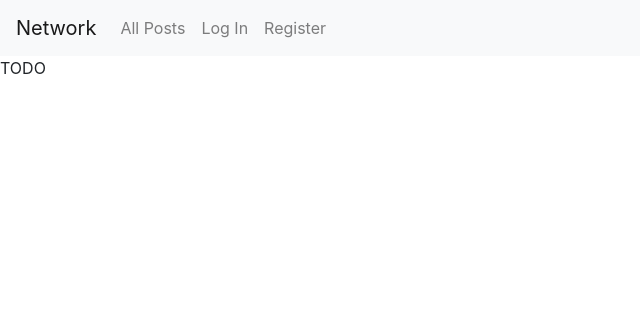
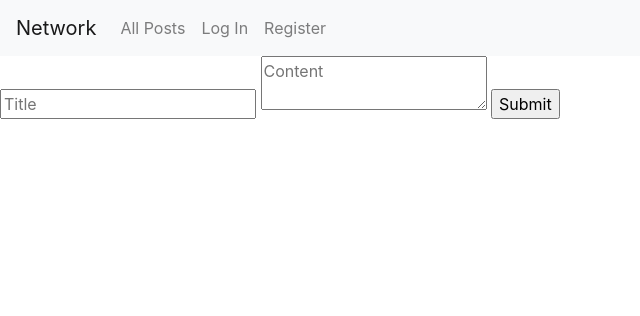
Before and after one commit to Marwanishere/network, a Django app: page / in a window 1280 px wide. Shown: the top 316 px of the page, without its empty margins (0-640 px from the left). Run offline with Django 3.2, Linux system fonts and the light colour scheme; some libraries are stand-ins or nearby versions.

Commit message:
attempting to get the network to show old posts, so far there are no crashes however posts are not yet displayed even though they can be submitted

```diff
--- a/project4/network/models.py
+++ b/project4/network/models.py
@@ -4,3 +4,9 @@ from django.db import models
 
 class User(AbstractUser):
     pass
+
+class NewPost(models.Model):
+    user = models.ForeignKey(User, on_delete=models.CASCADE, related_name= "user1")
+    title = models.CharField(max_length=64)
+    content = models.TextField()
+    timestamp = models.DateTimeField(auto_now_add=True)
--- a/project4/network/templates/network/index.html
+++ b/project4/network/templates/network/index.html
@@ -1,5 +1,15 @@
 {% extends "network/layout.html" %}
-
+{% load static %}
 {% block body %}
-    TODO
+<!-- following form mostly acquired through cs50.ai prompting -->
+    <form id="UserPost">
+        <input type="text" name="title" placeholder="Title">
+        <textarea name="content" placeholder="Content"></textarea>
+        <input type="submit" value="Submit">
+    </form>
+    <div id = "container4posts">
+    </div>
 {% endblock %}
+{% block script %}
+    <script src="{% static 'network/index.js' %}"></script>
+{% endblock %}
--- a/project4/network/templates/network/layout.html
+++ b/project4/network/templates/network/layout.html
@@ -20,7 +20,7 @@
                     </li>
                 {% endif %}
                 <li class="nav-item">
-                  <a class="nav-link" href="{% url 'index' %}">All Posts</a>
+                  <a class="nav-link" id = " " href="{% url 'index' %}">All Posts</a>
                 </li>
                 {% if user.is_authenticated %}
                     <li class="nav-item">
--- a/project4/network/urls.py
+++ b/project4/network/urls.py
@@ -7,5 +7,6 @@ urlpatterns = [
     path("", views.index, name="index"),
     path("login", views.login_view, name="login"),
     path("logout", views.logout_view, name="logout"),
-    path("register", views.register, name="register")
+    path("register", views.register, name="register"),
+    path("getPosts", views.call_posts, name = "call_posts")
 ]
--- a/project4/network/views.py
+++ b/project4/network/views.py
@@ -1,11 +1,11 @@
 from django.contrib.auth import authenticate, login, logout
 from django.db import IntegrityError
-from django.http import HttpResponse, HttpResponseRedirect
+from django.http import HttpResponse, HttpResponseRedirect, JsonResponse
 from django.shortcuts import render
 from django.urls import reverse
 
 from .models import User
-
+from .models import NewPost
 
 def index(request):
     return render(request, "network/index.html")
@@ -61,3 +61,20 @@ def register(request):
         return HttpResponseRedirect(reverse("index"))
     else:
         return render(request, "network/register.html")
+
+# def call_posts(request):
+#     if request.method != 'POST':
+#         posts = NewPost.objects.all()
+#         # above line acquired through cs50.ai chatbot
+#         posts_list = NewPost(user=posts.cleaned_data['user'],content=posts.cleaned_data['content'],
+#                              timestamp=posts.cleaned_data['timestamp'],title=posts.cleaned_data['title'],)
+#         posts_list.save()
+
+#         return JsonResponse(posts_list, safe = False)
+    # returns the posts as javascript object notation. line acquired through cs50.ai chatbot
+
+def call_posts(request):
+    if request.method != 'POST':
+        posts = NewPost.objects.all()
+        posts_list = [{'user': post.user.username, 'content': post.content, 'timestamp': post.timestamp, 'title': post.title} for post in posts]
+        return JsonResponse(posts_list, safe=False)
```
